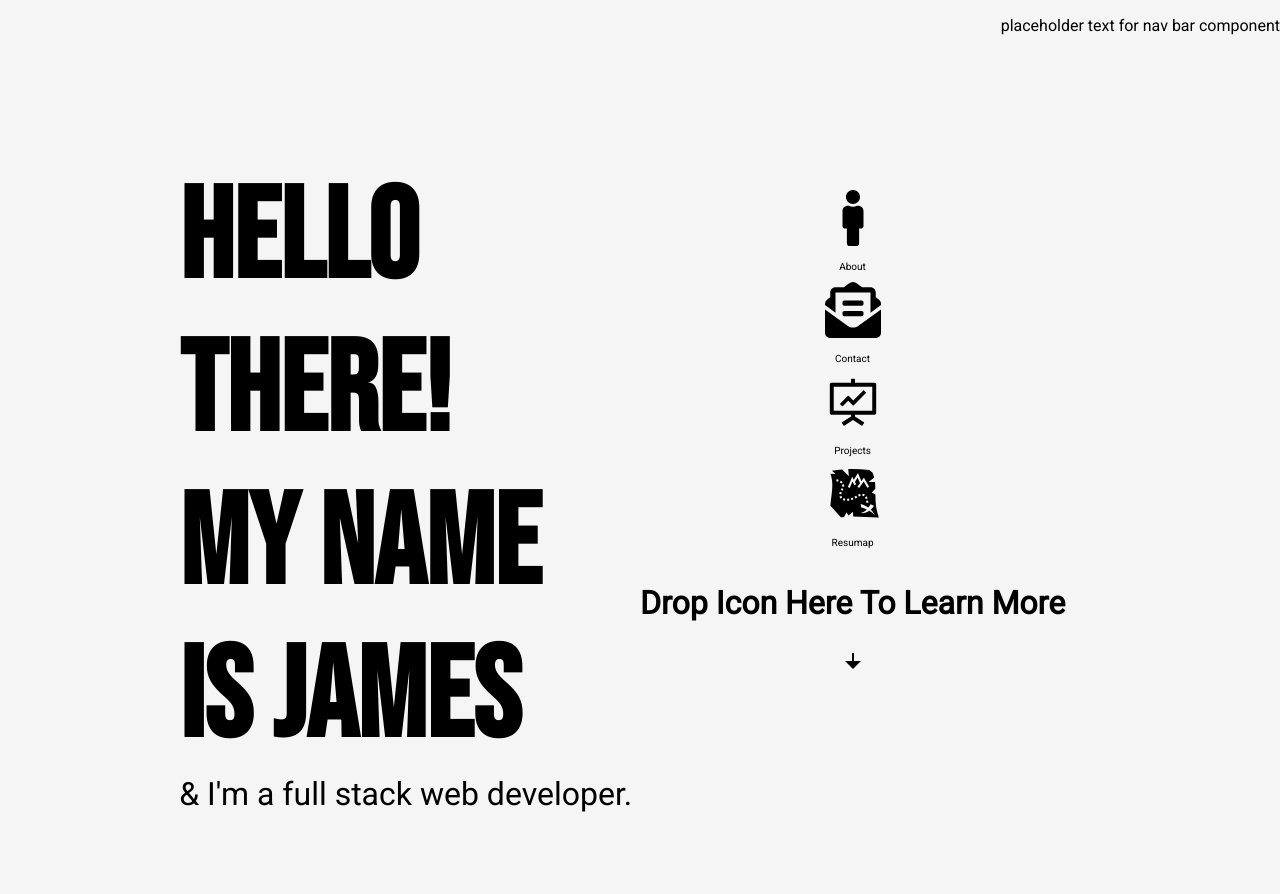
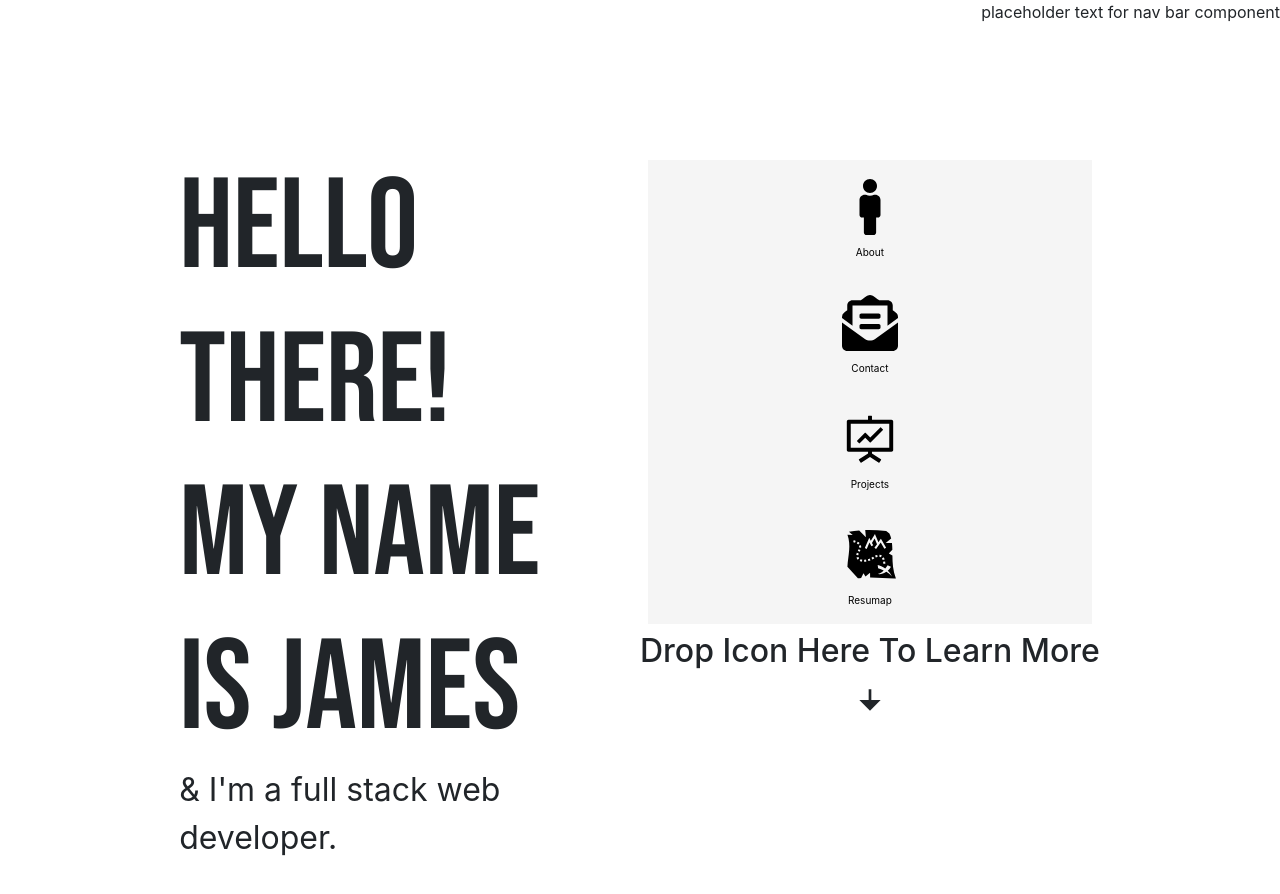
Before and after one commit to jameslcarpino/portfolio, a React (Create React App) app: page / in a window 1280 px wide. Shown: the top 894 px of the page. Before the commit the page ends 816 px from the top, so only its background shows below. Built offline with nearby package versions, Linux system fonts and the light colour scheme.

Commit message:
figured it out, shout out to alan.

```diff
--- a/public/index.html
+++ b/public/index.html
@@ -29,13 +29,6 @@
       rel="stylesheet"
     />
     <title>React App</title>
-    <style>
-      html,
-      body,
-      #root {
-        height: 100%;
-      }
-    </style>
   </head>
   <body>
     <noscript>You need to enable JavaScript to run this app.</noscript>
--- a/src/components/DragNDrop.js
+++ b/src/components/DragNDrop.js
@@ -53,6 +53,7 @@ function DragNDrop() {
       setVisible({
         ...visible,
         contact: true,
+        about: false,
       });
     }
   };
@@ -220,7 +221,7 @@ function DragNDrop() {
         </Flex>
       </Modal> */}
       </div>
-      {visible.about === true ? (
+      {/* {visible.about === true ? ( */}
       <Modal
         title="Basic Modal"
         show={visible.about}
@@ -231,17 +232,15 @@ function DragNDrop() {
       >
         <About />
       </Modal>
-      ) : null}
-      {visible.contact === true ? (
       <Modal
         title="Basic Modal"
         show={visible.contact}
         // onOk={handleOk}
         onHide={handleCancel}
+        style={{ width: "50%" }}
       >
         <p> Contact test</p>
       </Modal>
-      ) : null}
     </>
   );
 }
--- a/src/index.js
+++ b/src/index.js
@@ -4,6 +4,7 @@ import "./main.css";
 import App from "./App";
 import * as serviceWorker from "./serviceWorker";
 import { BrowserRouter as Router, withRouter } from "react-router-dom";
+import "bootstrap/dist/css/bootstrap.css";
 
 const AppWithRouter = withRouter(App);
 
```
Lines whose indentation alone changed are shown as unchanged.
